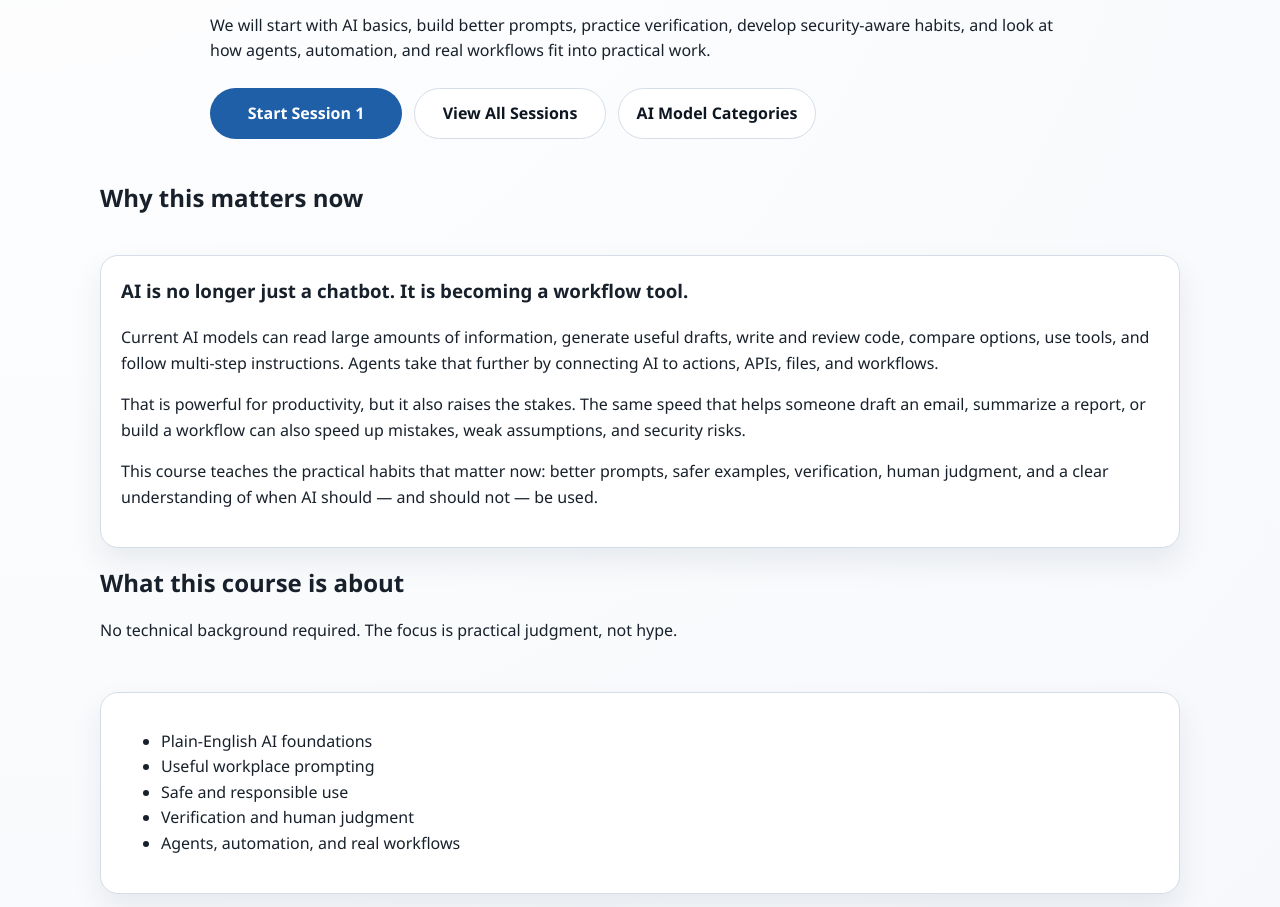
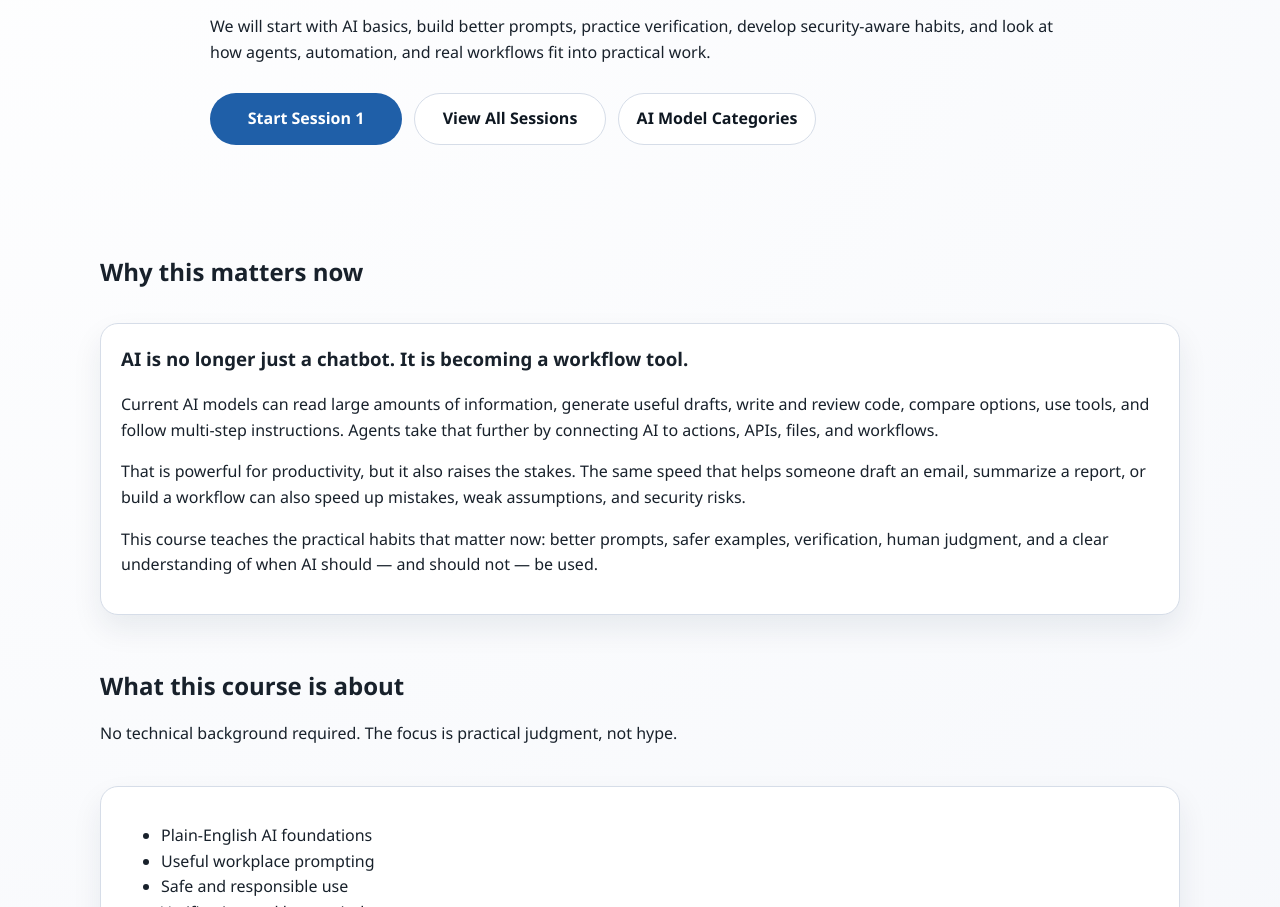
Before and after one commit to prichardsondev/ai-foundations, a plain HTML site: page index.html in a window 1280 px wide. Shown: the part 401-1308 px from the top of the page. Drawn offline with Linux system fonts and the light colour scheme.

Commit message:
Polish homepage spacing

```diff
--- a/styles.css
+++ b/styles.css
@@ -93,7 +93,7 @@ a {
 
 .course-welcome {
   max-width: 860px;
-  padding: 2.25rem 0 2.5rem;
+  padding: 2.35rem 0 2.25rem;
 }
 
 .hero {
@@ -185,17 +185,25 @@ a {
   background: var(--accent-strong);
 }
 
-.page-section,
+.page-section {
+  margin-top: 3.25rem;
+  margin-bottom: 0;
+}
+
+.course-welcome + .page-section {
+  margin-top: 2rem;
+}
+
 .lesson-section {
   margin-bottom: 2rem;
 }
 
 .section-heading {
-  margin-bottom: 1rem;
+  margin-bottom: 0.45rem;
 }
 
 .section-heading h2 {
-  margin: 0 0 0.35rem;
+  margin: 0 0 0.5rem;
 }
 
 .card,
@@ -280,6 +288,11 @@ a {
   min-width: 12rem;
 }
 
+.course-welcome .landing-actions {
+  margin-top: 1.75rem;
+  margin-bottom: 2.5rem;
+}
+
 .page-title {
   margin-bottom: 1.5rem;
 }
@@ -311,7 +324,7 @@ a {
 }
 
 .support-section {
-  margin-top: 3rem;
+  margin-top: 2.25rem;
 }
 
 .text-link {
```
